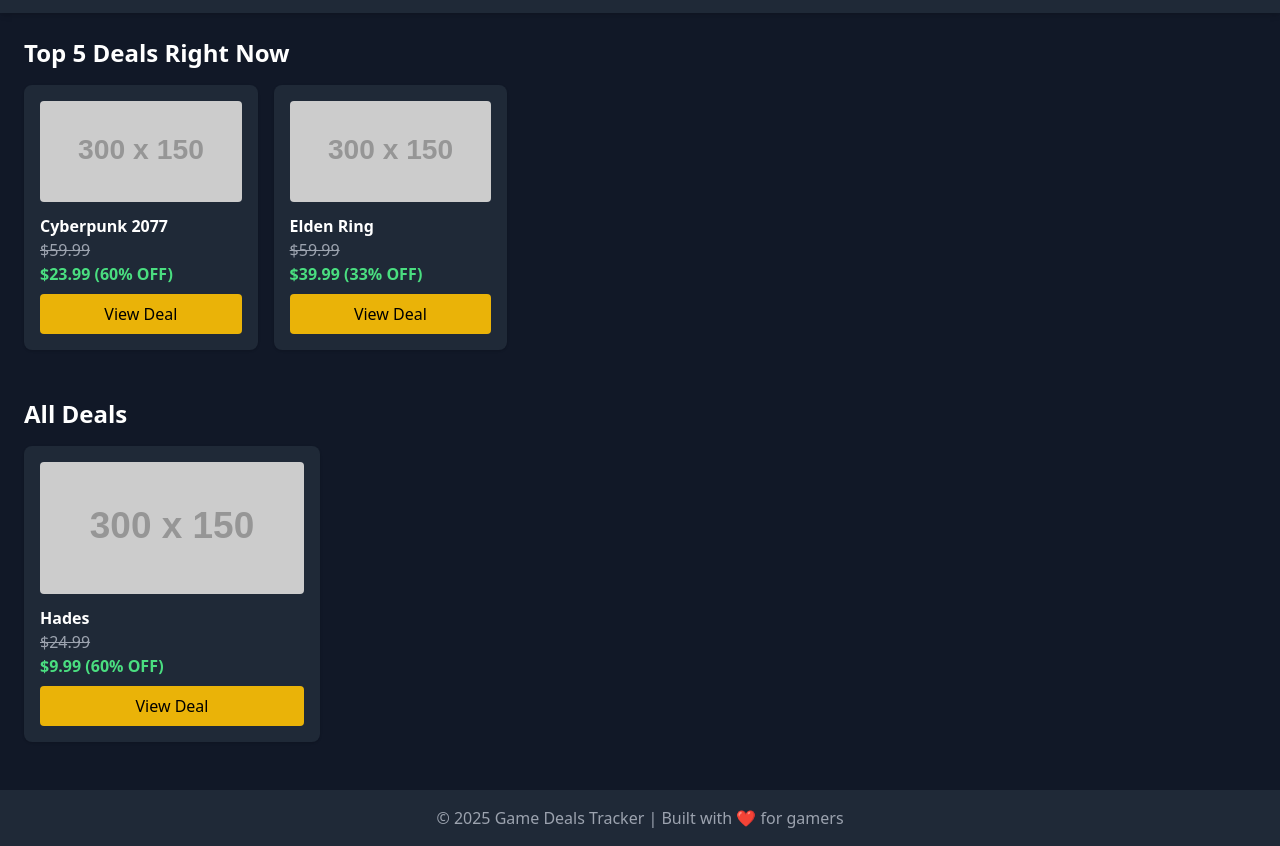
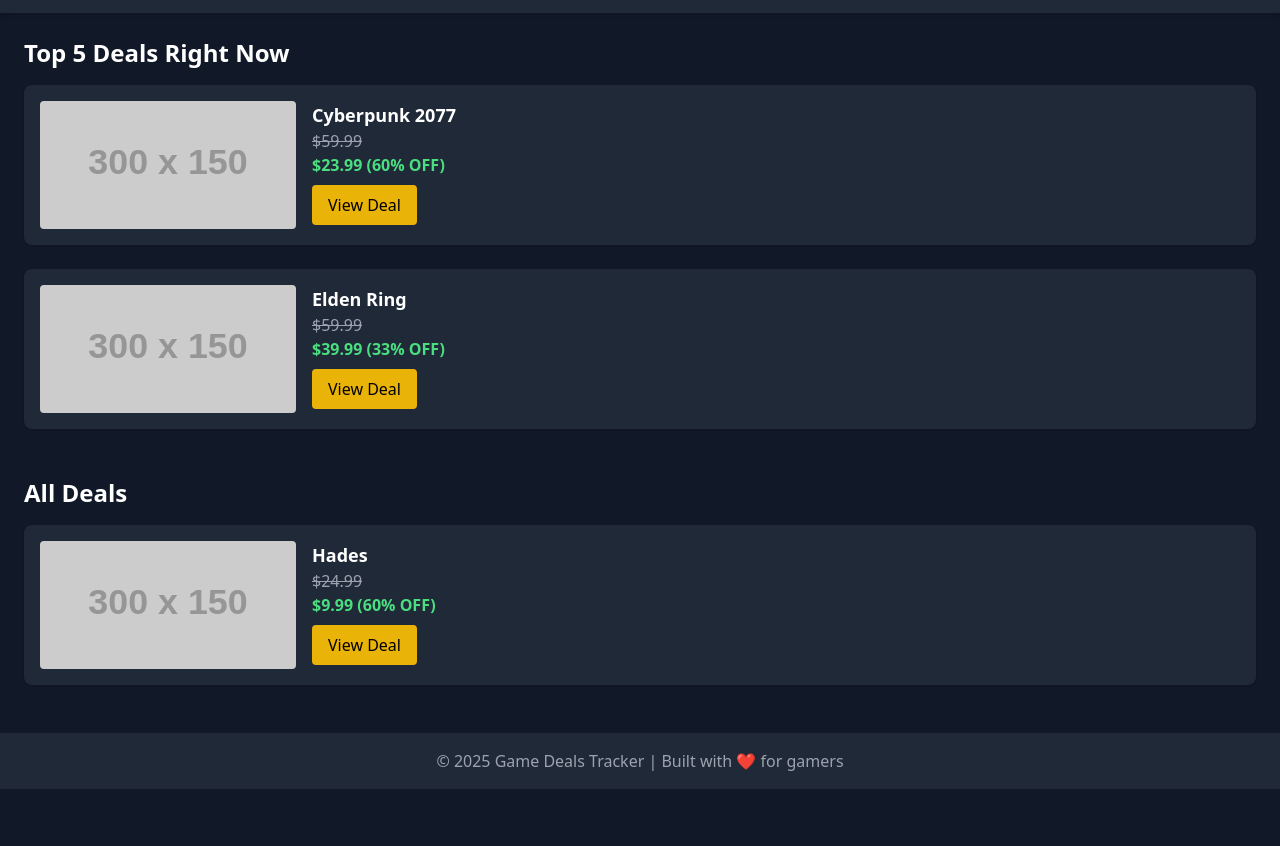
Before and after one commit to TheDuccy/gamedeals, a plain HTML site: page index.html in a window 1280 px wide. Shown: the part 79-925 px from the top of the page. After the commit the page ends 868 px from the top, so only its background shows below. Drawn offline with nearby package versions, Linux system fonts and the light colour scheme; placeholder pictures from the web are drawn by us.

Commit message:
Update index.html

```diff
--- a/index.html
+++ b/index.html
@@ -15,37 +15,43 @@
   <!-- Top 5 Deals -->
   <section class="p-6">
     <h2 class="text-2xl font-semibold mb-4">Top 5 Deals Right Now</h2>
-    <div class="grid grid-cols-1 sm:grid-cols-2 lg:grid-cols-5 gap-4">
-      <!-- Placeholder cards -->
-      <div class="bg-gray-800 p-4 rounded-lg shadow hover:scale-105 transition">
-        <img src="https://via.placeholder.com/300x150" class="rounded mb-3">
-        <h3 class="font-bold">Cyberpunk 2077</h3>
+    <div class="space-y-6">
+      <!-- Card -->
+      <div class="bg-gray-800 p-4 rounded-lg shadow flex flex-col sm:flex-row items-center sm:items-start hover:scale-[1.02] transition">
+        <img src="https://via.placeholder.com/300x150" class="rounded mb-3 sm:mb-0 sm:mr-4 w-full sm:w-64">
+        <div class="flex-1">
+          <h3 class="font-bold text-lg">Cyberpunk 2077</h3>
           <p class="line-through text-gray-400">$59.99</p>
           <p class="text-green-400 font-bold">$23.99 (60% OFF)</p>
-        <button class="mt-2 w-full bg-yellow-500 text-black py-2 rounded">View Deal</button>
+          <button class="mt-2 bg-yellow-500 text-black py-2 px-4 rounded">View Deal</button>
         </div>
-      <div class="bg-gray-800 p-4 rounded-lg shadow hover:scale-105 transition">
-        <img src="https://via.placeholder.com/300x150" class="rounded mb-3">
-        <h3 class="font-bold">Elden Ring</h3>
+      </div>
+
+      <div class="bg-gray-800 p-4 rounded-lg shadow flex flex-col sm:flex-row items-center sm:items-start hover:scale-[1.02] transition">
+        <img src="https://via.placeholder.com/300x150" class="rounded mb-3 sm:mb-0 sm:mr-4 w-full sm:w-64">
+        <div class="flex-1">
+          <h3 class="font-bold text-lg">Elden Ring</h3>
           <p class="line-through text-gray-400">$59.99</p>
           <p class="text-green-400 font-bold">$39.99 (33% OFF)</p>
-        <button class="mt-2 w-full bg-yellow-500 text-black py-2 rounded">View Deal</button>
+          <button class="mt-2 bg-yellow-500 text-black py-2 px-4 rounded">View Deal</button>
         </div>
-      <!-- Add 3 more placeholders -->
+      </div>
     </div>
   </section>
 
   <!-- All Deals -->
   <section class="p-6">
     <h2 class="text-2xl font-semibold mb-4">All Deals</h2>
-    <div class="grid grid-cols-1 sm:grid-cols-2 lg:grid-cols-4 gap-4">
-      <!-- Repeat placeholder cards here -->
-      <div class="bg-gray-800 p-4 rounded-lg shadow hover:scale-105 transition">
-        <img src="https://via.placeholder.com/300x150" class="rounded mb-3">
-        <h3 class="font-bold">Hades</h3>
+    <div class="space-y-6">
+      <!-- Example Card -->
+      <div class="bg-gray-800 p-4 rounded-lg shadow flex flex-col sm:flex-row items-center sm:items-start hover:scale-[1.02] transition">
+        <img src="https://via.placeholder.com/300x150" class="rounded mb-3 sm:mb-0 sm:mr-4 w-full sm:w-64">
+        <div class="flex-1">
+          <h3 class="font-bold text-lg">Hades</h3>
           <p class="line-through text-gray-400">$24.99</p>
           <p class="text-green-400 font-bold">$9.99 (60% OFF)</p>
-        <button class="mt-2 w-full bg-yellow-500 text-black py-2 rounded">View Deal</button>
+          <button class="mt-2 bg-yellow-500 text-black py-2 px-4 rounded">View Deal</button>
+        </div>
       </div>
     </div>
   </section>
```
Lines whose indentation alone changed are shown as unchanged.
